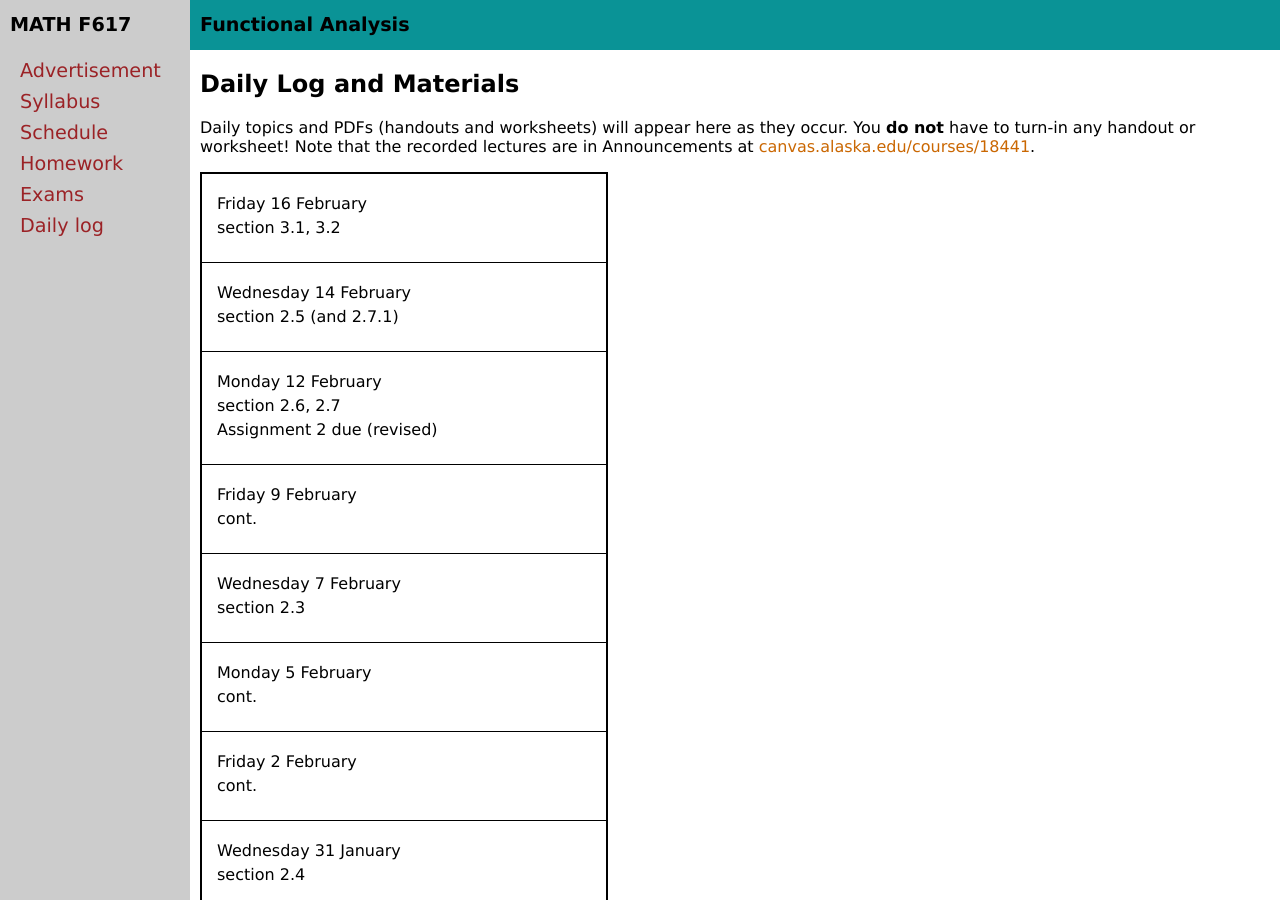
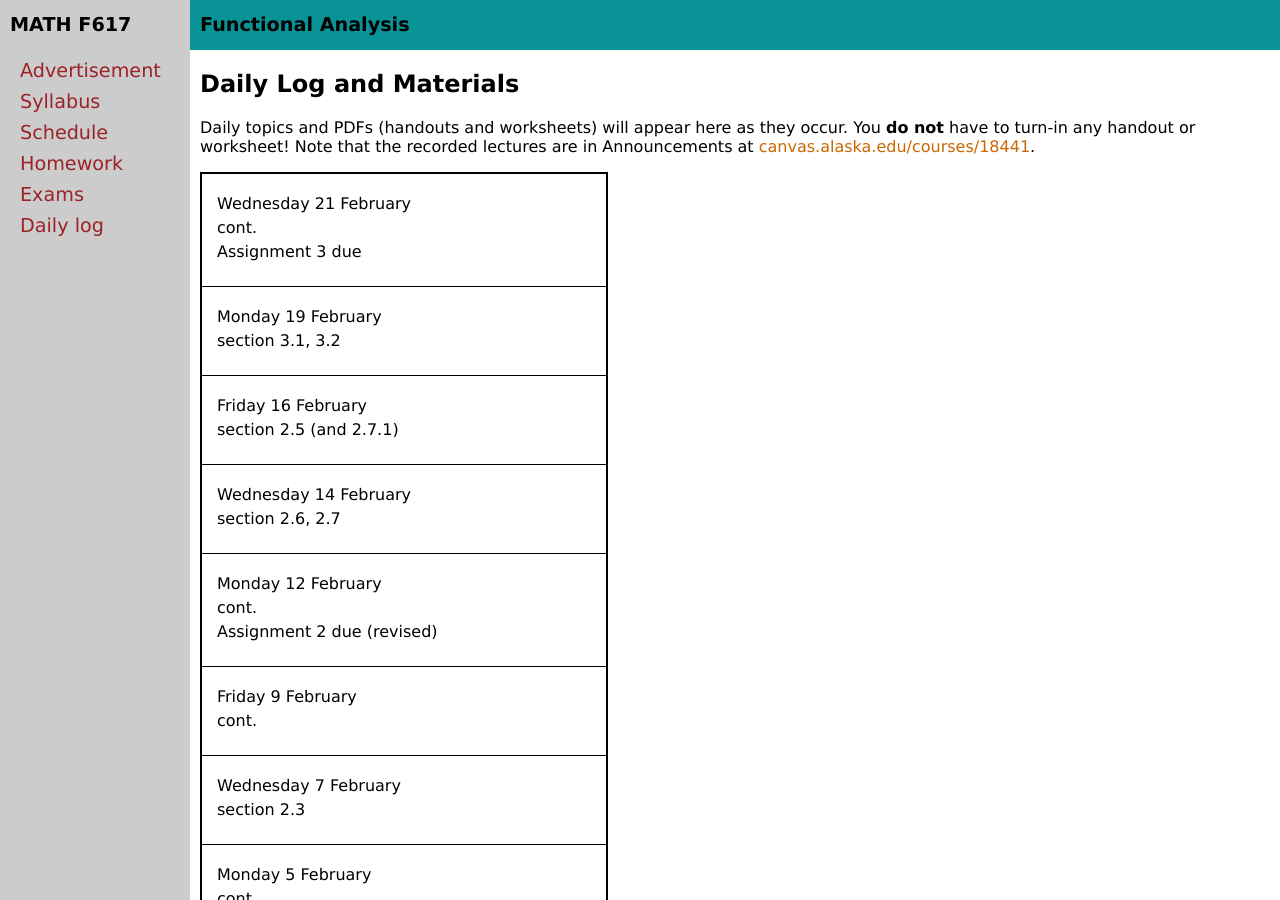
Before and after one commit to bueler/numerical, a Jekyll site: the page built from daily.md, in a window 1280 px wide and 900 px high. Built offline with Jekyll 4.4.1, drawn with Linux system fonts in a browser that asks for light colours.

Commit message:
fewer falsehoods in short term

```diff
--- a/_data/daily.yml
+++ b/_data/daily.yml
@@ -1,11 +1,16 @@
 semester: Fall 2023
 daily:
+- name: Wednesday 21 February
+  description: cont.
+  more: Assignment 3 due
+- name: Monday 19 February
+  description: section 3.1, 3.2
 - name: Friday 16 February
-  description: section 3.1, 3.2
+  description: section 2.5 (and 2.7.1)
 - name: Wednesday 14 February
-  description: section 2.5 (and 2.7.1)
+  description: section 2.6, 2.7
 - name: Monday 12 February
-  description: section 2.6, 2.7
+  description: cont.
   more: Assignment 2 due (revised)
 - name: Friday 9 February
   description: cont.
```
Also changed, not shown: 2 other files.
